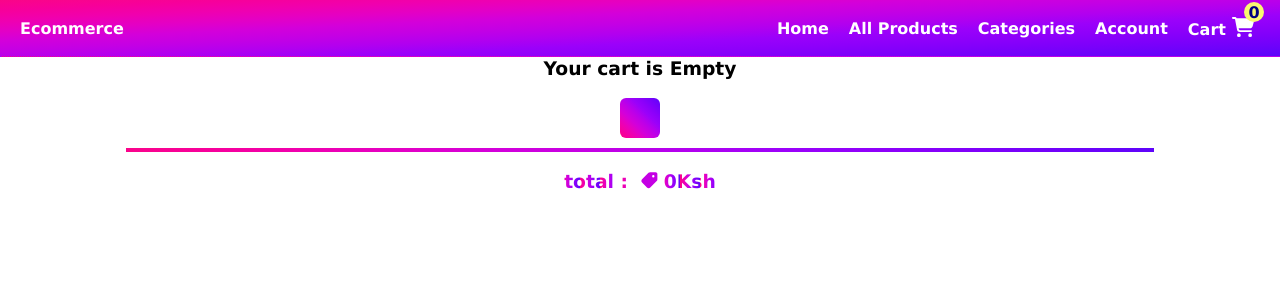
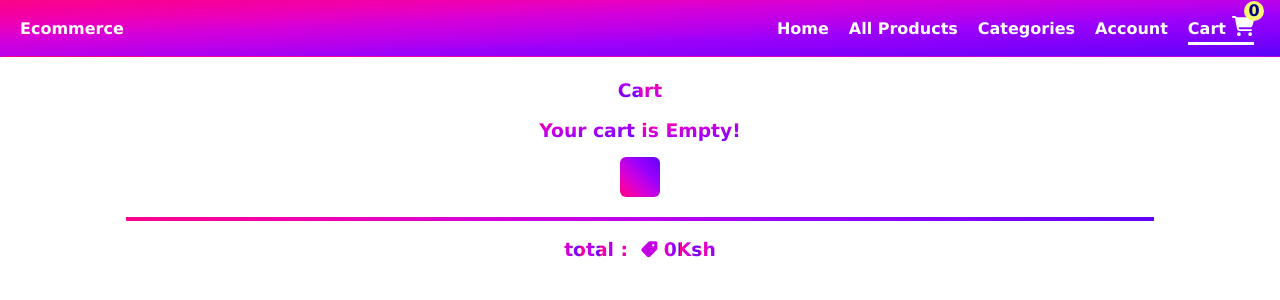
Before and after one commit to Allanoallashe/nalla-fronts, a Next.js app: page /cart in a window 1280 px wide. Shown: the top 300 px of the page. Built offline with nearby package versions, Linux system fonts and the light colour scheme.

Commit message:
stripe payments

```diff
--- /dev/null
+++ b/models/Order.js
@@ -0,0 +1,14 @@
+const { Schema, model, models } = require("mongoose");
+
+const OrderSchema = new Schema({
+  line_items: Object,
+  name: String,
+  email: String,
+  city: String,
+  postCode: String,
+  streetAddress: String,
+  country: String,
+  paid: Boolean,
+})
+
+ export const Order = models?.Order || model('Order',OrderSchema);
--- a/package.json
+++ b/package.json
@@ -18,6 +18,7 @@
     "mongoose": "^7.4.2",
     "next": "^13.4.13",
     "react": "^18.2.0",
-    "react-dom": "^18.2.0"
+    "react-dom": "^18.2.0",
+    "stripe": "^12.18.0"
   }
 }
--- a/src/components/Header.jsx
+++ b/src/components/Header.jsx
@@ -1,38 +1,25 @@
 import Link from "next/link"
 import styles from '@/styles/Home.module.css'
-import { useContext } from "react"
+import { useContext, useState } from "react"
 import { CartContext } from "./CartContext"
 import { FontAwesomeIcon } from "@fortawesome/react-fontawesome"
 import {  faCartShopping } from "@fortawesome/free-solid-svg-icons"
+import { useRouter } from "next/router"
 
 const linkStyles = {
     color:'#fff',
+    padding:'10px 0',
     textDecoration:'none',
   }
-
-const Header = () => {
-
-  const {cartProducts} = useContext(CartContext)
-
-  return (
-    <header className={styles.header}>
-      <Link style={linkStyles} href={'/'}>Ecommerce</Link>
-      <nav>
-        <Link style={linkStyles} href={'/'}>Home</Link>
-        <Link style={linkStyles} href={'/products'}>All Products</Link>
-        <Link style={linkStyles} href={'/categories'}>Categories</Link>
-        <Link style={linkStyles} href={'/account'}>Account</Link>
-        <Link
-          style={ {
-            position: 'relative',
-            color: '#fff',
-            textDecoration:'none'
-          }}
-          href={'/cart'}>Cart <FontAwesomeIcon icon={faCartShopping} style={{fontSize:'20px'}} />
-          <span
-            style={{
+const activePage = {
+  color:" #ffff",
+  textDecoration: ' none',
+  padding:'5px 0',
+  borderBottom: "solid 3px #ffff",
+}
+const cartStyles = {
               position: 'absolute',
-              top: -15,
+              top: -10,
               backgroundColor:'#F9F871',
               color: 'navy',
               display:'flex',
@@ -44,7 +31,39 @@ const Header = () => {
               padding: 1,
               alignItems: 'center',
               justifyContent:'center'
-            }}>
+            }
+const activeCart = {
+              color:" #ffff",
+              padding:'5px 0',
+              textDecoration:' none',
+              borderBottom: "solid 3px #ffff",
+              position:'relative',
+  }
+
+const Header = () => {
+
+  const { cartProducts } = useContext(CartContext)
+  const router = useRouter()
+  const {pathname} = router
+
+
+  return (
+    <header className={styles.header}>
+      <Link className={''} style={linkStyles} href={''}>Ecommerce</Link>
+      <nav>
+        <Link style={ pathname.includes('/') && pathname==='/' ?activePage :linkStyles} href={'/'}>Home</Link>
+        <Link style={linkStyles} href={'/products'}>All Products</Link>
+        <Link style={linkStyles} href={'/categories'}>Categories</Link>
+        <Link style={linkStyles} href={'/account'}>Account</Link>
+        <Link
+          style={ pathname === '/cart'? activeCart : {
+            position: 'relative',
+            color: '#fff',
+            textDecoration:'none'
+          }}
+          href={'/cart'}>Cart <FontAwesomeIcon icon={faCartShopping} style={{fontSize:'20px'}} />
+          <span
+            style={cartStyles}>
             {cartProducts.length}
           </span>
         </Link>
--- /dev/null
+++ b/src/pages/api/checkout.js
@@ -0,0 +1,49 @@
+import { mongooseConnection } from "../../../lib/mongoose";
+import { Order } from "../../../models/Order";
+import { Product } from "../../../models/Product";
+const stripe = require('stripe')(process.env.STRIPE_SECRET_KEY);
+
+
+const handler = async (req,res) => {
+  await mongooseConnection();
+  if (req.method !== 'POST') {
+    res.json('must be a POST request')
+    return;
+  }
+  const { name, email, city, postCode, streetAddress, country, cartProducts } = req.body
+  const productsIDs = cartProducts
+  const uniqueIDs = [...new Set(productsIDs)]
+  const productInfo = await Product.find({ _id: uniqueIDs })
+
+  let line_items = []
+  for (const productId of uniqueIDs) {
+    const infoProduct = productInfo.find(p => p._id.toString() === productId)
+    const quantity = productsIDs.filter(id=>id === productId)?.length || 0
+    if (quantity > 0 && infoProduct) {
+      line_items.push({
+        quantity,
+        price_data: {
+          currency: 'KES',
+          product_data: { name: infoProduct.title},
+          unit_amount: quantity * infoProduct.price *100,
+        }
+        })
+      }
+  }
+  const orderDoc = await Order.create({
+   line_items,name,email,city,postCode,streetAddress,country,paid:false,
+  })
+  const stripeSession =  await stripe.checkout.sessions.create({
+    line_items,
+    mode: 'payment',
+    customer_email: email,
+    success_url: process.env.PUBLIC_URL + '/cart?success=1',
+    cancel_url: process.env.PUBLIC_URL + '/cart?canceled=1',
+    metadata: {orderId: orderDoc._id.toString()}
+  })
+  res.json({
+    url:stripeSession.url,
+  })
+}
+
+export default handler
--- a/src/pages/cart.js
+++ b/src/pages/cart.js
@@ -7,7 +7,8 @@ import CartCard from "@/components/cartCard";
 import { FontAwesomeIcon } from "@fortawesome/react-fontawesome";
 import { faTag } from "@fortawesome/free-solid-svg-icons";
 
-  const heading = {
+
+const heading = {
   backgroundImage: 'linear-gradient(to right top, #f5f4eb, #f1f3c3, #e4f39d, #cef578, #aff752, #a8f841, #a1fa2c, #99fb00, #b3fb00, #cbfb00, #e1fb00, #f6fa02)',
   webkitBackgroundClip: 'text',
   mozBackgroundClip: 'text',
@@ -16,9 +17,25 @@ import { faTag } from "@fortawesome/free-solid-svg-icons";
   backgroundSize: '10%',
   textAlign: 'center',
   textTransform:'uppercase',
-  }
+}
+const horizontal = {
+        width: '80%',
+        margin: 'auto',
+        marginTop: '20px',
+        borderWidth: '2px',
+        borderRadius:'10px',
+        borderImage:'linear-gradient(to right, #fa0588, #f7009a, #f000ae, #e400c4, #d300da, #c400e4, #b200ef, #9b01fa, #8e00fa, #7f00fa, #6e02fa, #5b05fa)20',
+}
 
 export default function CartPage() {
+  const [name,setName] = useState('')
+  const [email,setEmail] = useState('')
+  const [city,setCity] = useState('')
+  const [postCode,setPostCode] = useState('')
+  const [streetAddress,setStreetAddress] = useState('')
+  const [country, setCountry] = useState('')
+
+
 
   const { cartProducts } = useContext(CartContext)
   const[ products,setProducts] = useState([])
@@ -28,6 +45,9 @@ export default function CartPage() {
         setProducts(response.data)
       })
     }
+    else {
+        setProducts([])
+      }
   }, [cartProducts])
 
   let total = 0
@@ -36,13 +56,34 @@ export default function CartPage() {
     const price = products.find(p => p._id === productId)?.price || 0
     total += price;
   }
+  const goToPayment = async (ev) => {
+    ev.preventDefault();
+    const res = await axios.post('/api/checkout', {
+      name, email, city, postCode, streetAddress, country,
+      cartProducts,
+    })
+    if (res.data.url) {
+      window.location = res.data.url
+    }
+  }
+  if (window.location.href.includes('success')) {
+    return (
+      <>
+        <Header />
+        <div style={{marginTop:'80px',textAlign:'center'}}>
+          <h2>Successful Payments</h2>
+          <h4>Check your email in two days time</h4>
+        </div>
+      </>
+    )
+  }
 
   return (
     <>
       <Header />
-        <h3 style={{textAlign:'center'}}>Cart</h3>
+      <h3 className={styles.h3Cart}>Cart</h3>
       {!cartProducts?.length && (
-        <h3 style={{textAlign:'center'}}>Your cart is Empty</h3>
+        <h3 className={styles.h3Cart}style={{margin:0,marginBottom:16,}}>Your cart is Empty!</h3>
       )}
 
 
@@ -65,39 +106,40 @@ export default function CartPage() {
               <h3
                 style={heading}
               >Order informations</h3>
-              <form>
-                <input type="text" placeholder="NAME" />
-                <input type="email" placeholder="Email" />
+              <form onSubmit={goToPayment}>
+                <input
+                  value={name}
+                  name="name"
+                  type="text"
+                  placeholder="NAME"
+                  onChange={(ev) => {
+                    setName(ev.target.value)
+                  }}
+                />
+                <input onChange={(ev)=>{setEmail(ev.target.value)}} value={email} name="email" type="email" placeholder="Email" />
                 <div>
-                  <input type="text" placeholder="City" />
-                  <input type="text" placeholder="Postal Code" />
+                  <input onChange={(ev)=>{setCity(ev.target.value)}} value={city} name="city" type="text" placeholder="City" />
+                  <input onChange={(ev)=>{setPostCode(ev.target.value)}} value={postCode} name="postCode" type="text" placeholder="Postal Code" />
                 </div>
-                <input type="text" placeholder="Street Address" />
-                <input type="text" placeholder="Country" />
+                <input onChange={(ev)=>{setStreetAddress(ev.target.value)}} name="streetAddress" value={streetAddress} type="text" placeholder="Street Address" />
+                <input name="country" onChange={(ev) => { setCountry(ev.target.value) }} value={country} type="text" placeholder="Country" />
                 <button type="submit">Proceed to Payment</button>
               </form>
             </>
           )}
         </div>
       </div>
-      <hr style={{
-        width: '80%',
-        margin: 'auto',
-        marginTop: '10px',
-        borderWidth: '2px',
-        borderRadius:'10px',
-        borderImage:'linear-gradient(to right, #fa0588, #f7009a, #f000ae, #e400c4, #d300da, #c400e4, #b200ef, #9b01fa, #8e00fa, #7f00fa, #6e02fa, #5b05fa)20',
-      }}></hr>
+      <hr style={horizontal}></hr>
       <div
         style={{
           display: 'flex',
           alignItems: 'center',
           justifyContent: 'center',
           backgroundImage: 'linear-gradient(to right, #fa0588, #f7009a, #f000ae, #e400c4, #d300da, #c400e4, #b200ef, #9b01fa, #8e00fa, #7f00fa, #6e02fa, #5b05fa)',
-          webkitBackgroundClip: 'text',
-          mozBackgroundClip: 'text',
-          webkitTextFillColor: 'transparent',
-          mozTextFillColor:'transparent',
+          WebkitBackgroundClip: 'text',
+          MozBackgroundClip: 'text',
+          WebkitTextFillColor: 'transparent',
+          MozTextFillColor:'transparent',
           backgroundSize: '20px',
         }}
       >
--- a/src/pages/index.js
+++ b/src/pages/index.js
@@ -16,14 +16,14 @@ const Home = ({ featuredProduct, newProducts }) => {
 }
 
   export async function getServerSideProps(){
+    await mongooseConnection()
     const featuredProductId = '64b06d6f34a44712c93304f0'
     const newProducts = await Product.find({}, null, { sort: { '_id': -1 }, limit: 10 })
-    await mongooseConnection()
     const featuredProduct = await Product.findById(featuredProductId)
     return {
       props: {
-        featuredProduct: JSON.parse(JSON.stringify(featuredProduct)),
-        newProducts: JSON.parse(JSON.stringify(newProducts)),
+        featuredProduct: await JSON.parse(JSON.stringify(featuredProduct)),
+        newProducts: await JSON.parse(JSON.stringify(newProducts)),
       }
     }
   }
--- a/src/styles/Home.module.css
+++ b/src/styles/Home.module.css
@@ -14,6 +14,7 @@
   height: 36px;
   border-bottom: dotted 1px #b200ef;
 }
+
 .header nav{
   padding: 6px;
   display: flex;
@@ -137,6 +138,8 @@
   border: none;
   font-weight: bold;
   height: 36px;
+  color: #2d0080;
+  font-size: 15px;
   outline: none;
   padding-left: 10px;
   border-radius: 4px;
@@ -156,5 +159,14 @@
   transform: scale(1.045);
 }
 .orderInfo input:focus{
-  outline: solid 2px #c0c000;
+  outline: solid 2px #02fc02;
 }
+.h3Cart{
+  text-align: center;
+  margin-top: 80px;
+  background-image: linear-gradient(to right bottom, #fa0588, #f7009a, #f000ae, #e400c4, #d300da, #c400e4, #b200ef, #9b01fa, #8e00fa, #7f00fa, #6e02fa, #5b05fa);
+  background-clip: text;
+  -webkit-text-fill-color: transparent;
+  -moz-text-fill-color:transparent;
+  background-size: 10%;
+}
```
Also changed, not shown: 2 other files (tests, documents, lock files or other folders).
